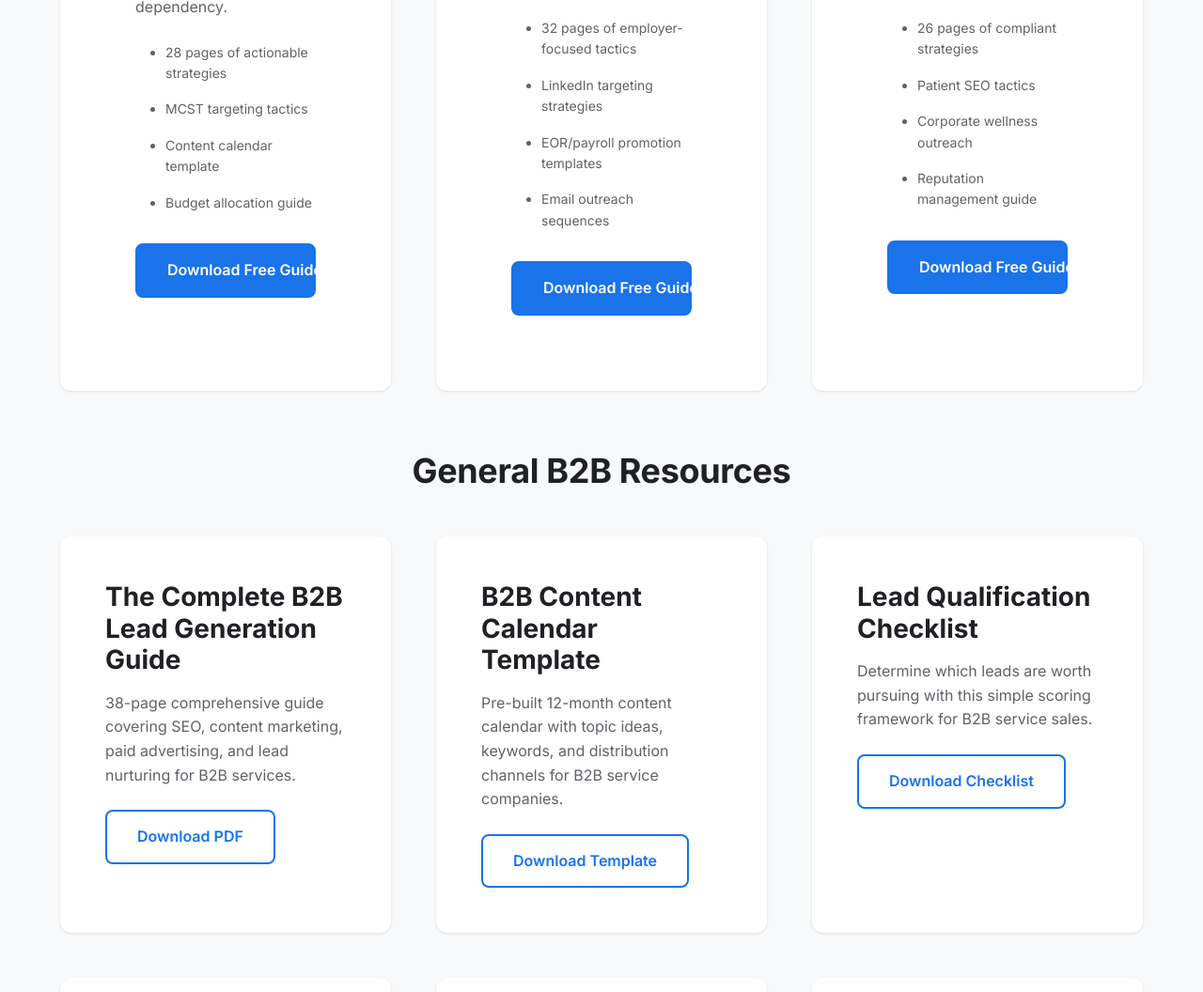
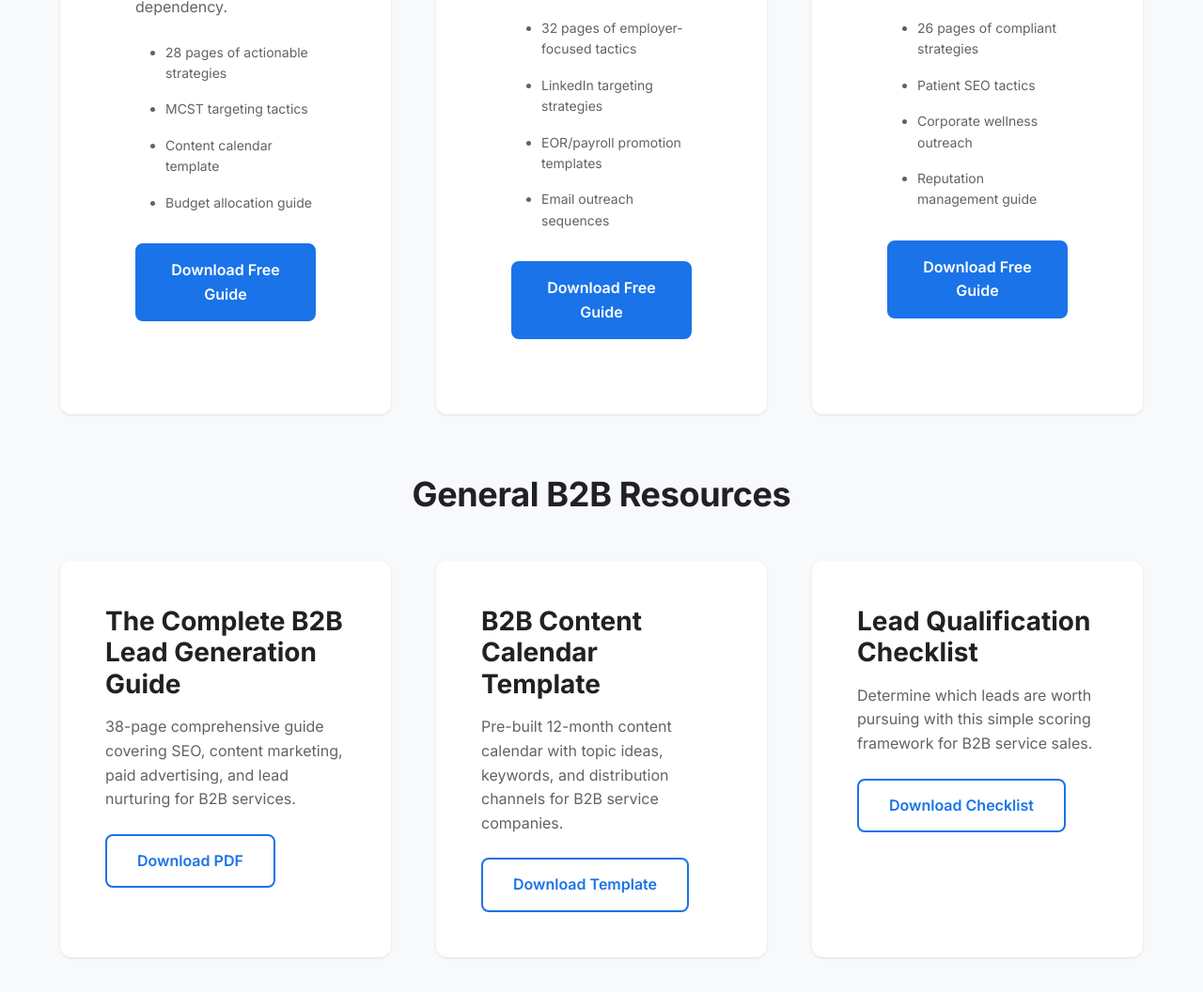
Before and after one commit to khurramc1/leadar.digital, a plain HTML site: page resources.html in a window 1280 px wide. Shown: the part 1449-2505 px from the top of the page at 94% size. Drawn offline with Linux system fonts and the light colour scheme.

Commit message:
Add files via upload

```diff
--- a/resources.html
+++ b/resources.html
@@ -87,7 +87,9 @@
                             <li>Content calendar template</li>
                             <li>Budget allocation guide</li>
                         </ul>
-                        <a href="#" class="btn btn-primary" style="width: 100%;">Download Free Guide</a>
+                        <a href="#" class="btn btn-primary" style="width: 100%; white-space: normal; overflow-wrap: break-word; hyphens: auto;">
+    Download Free Guide
+</a>
                     </div>
                 </div>
 
@@ -107,7 +109,9 @@
                             <li>EOR/payroll promotion templates</li>
                             <li>Email outreach sequences</li>
                         </ul>
-                        <a href="#" class="btn btn-primary" style="width: 100%;">Download Free Guide</a>
+                        <a href="#" class="btn btn-primary" style="width: 100%; white-space: normal; overflow-wrap: break-word; hyphens: auto;">
+    Download Free Guide
+</a>
                     </div>
                 </div>
 
@@ -127,7 +131,9 @@
                             <li>Corporate wellness outreach</li>
                             <li>Reputation management guide</li>
                         </ul>
-                        <a href="#" class="btn btn-primary" style="width: 100%;">Download Free Guide</a>
+                        <a href="#" class="btn btn-primary" style="width: 100%; white-space: normal; overflow-wrap: break-word; hyphens: auto;">
+    Download Free Guide
+</a>
                     </div>
                 </div>
 
```
